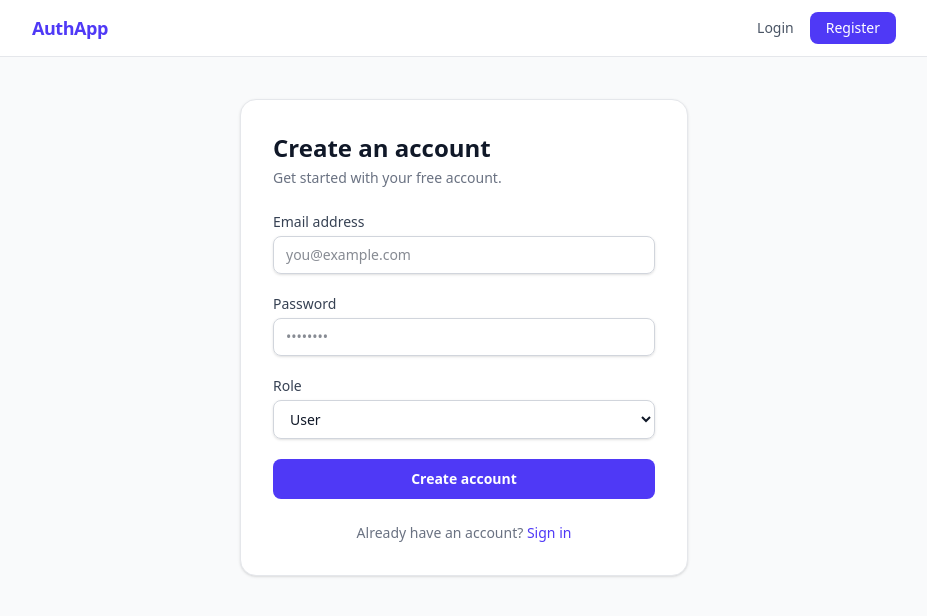
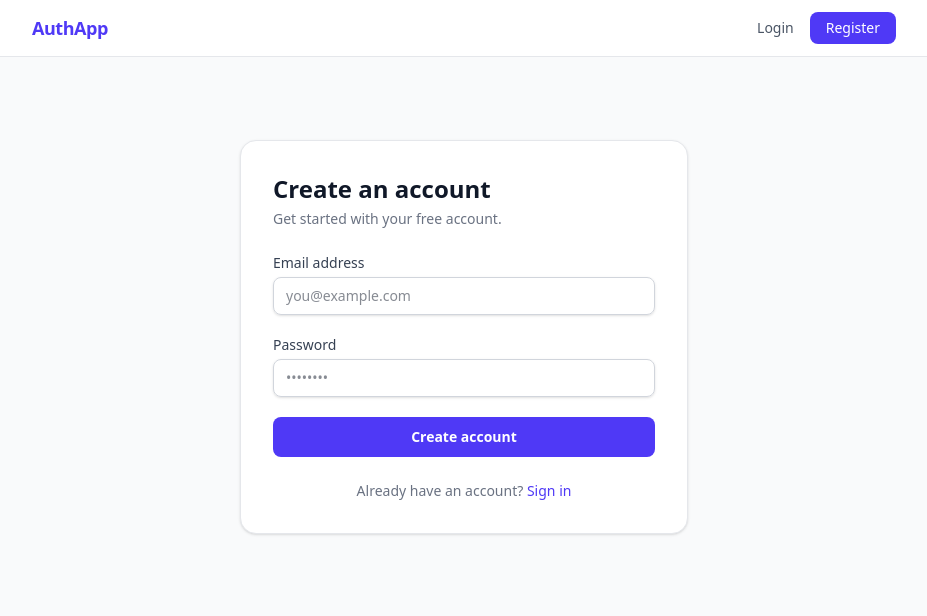
Before and after one commit to Anthonyushie/auth-frontend, a Next.js app: page /register in a window 1280 px wide. Shown: the top 616 px of the page, without its empty margins (176-1103 px from the left). Built offline with nearby package versions, Linux system fonts and the light colour scheme; no server answers.

Commit message:
updating frontend

```diff
--- a/app/register/page.tsx
+++ b/app/register/page.tsx
@@ -12,7 +12,6 @@ export default function RegisterPage() {
 
   const [email, setEmail] = useState("");
   const [password, setPassword] = useState("");
-  const [role, setRole] = useState("user");
   const [error, setError] = useState<string | null>(null);
   const [isSubmitting, setIsSubmitting] = useState(false);
 
@@ -22,7 +21,7 @@ export default function RegisterPage() {
     setIsSubmitting(true);
 
     try {
-      await register(email, password, role);
+      await register(email, password);
       // Registration successful — redirect to login.
       router.push("/login");
     } catch (err) {
@@ -97,24 +96,6 @@ export default function RegisterPage() {
             />
           </div>
 
-          {/* Role */}
-          <div>
-            <label
-              htmlFor="role"
-              className="block text-sm font-medium text-gray-700"
-            >
-              Role
-            </label>
-            <select
-              id="role"
-              value={role}
-              onChange={(e) => setRole(e.target.value)}
-              className="mt-1 block w-full rounded-lg border border-gray-300 px-3 py-2 text-sm shadow-sm transition focus:border-indigo-500 focus:outline-none focus:ring-2 focus:ring-indigo-500/20"
-            >
-              <option value="user">User</option>
-              <option value="admin">Admin</option>
-            </select>
-          </div>
 
           {/* Submit */}
           <button
--- a/components/Navbar.tsx
+++ b/components/Navbar.tsx
@@ -38,12 +38,14 @@ export default function Navbar() {
                 >
                   Tasks
                 </Link>
+                {user.role === "admin" && (
                   <Link
                     href="/admin"
                     className="text-gray-600 transition hover:text-indigo-600"
                   >
                     Admin
                   </Link>
+                )}
                 <button
                   onClick={handleLogout}
                   className="rounded-lg bg-indigo-600 px-4 py-1.5 text-white transition hover:bg-indigo-700"
--- a/context/AuthContext.tsx
+++ b/context/AuthContext.tsx
@@ -25,7 +25,7 @@ interface AuthContextValue {
   accessToken: string | null;
   loading: boolean; // true while we're checking if the user has a valid session
   login: (email: string, password: string) => Promise<void>;
-  register: (email: string, password: string, role: string) => Promise<void>;
+  register: (email: string, password: string) => Promise<void>;
   logout: () => Promise<void>;
 }
 
@@ -97,8 +97,8 @@ export function AuthProvider({ children }: { children: React.ReactNode }) {
   // -----------------------------------------------------------------------
 
   const register = useCallback(
-    async (email: string, password: string, role: string) => {
-      await api.post("/register", { email, password, role });
+    async (email: string, password: string) => {
+      await api.post("/register", { email, password, role: "user" });
       // Registration doesn't auto-login — caller should redirect to /login.
     },
     []
```
Lines whose indentation alone changed are shown as unchanged.
